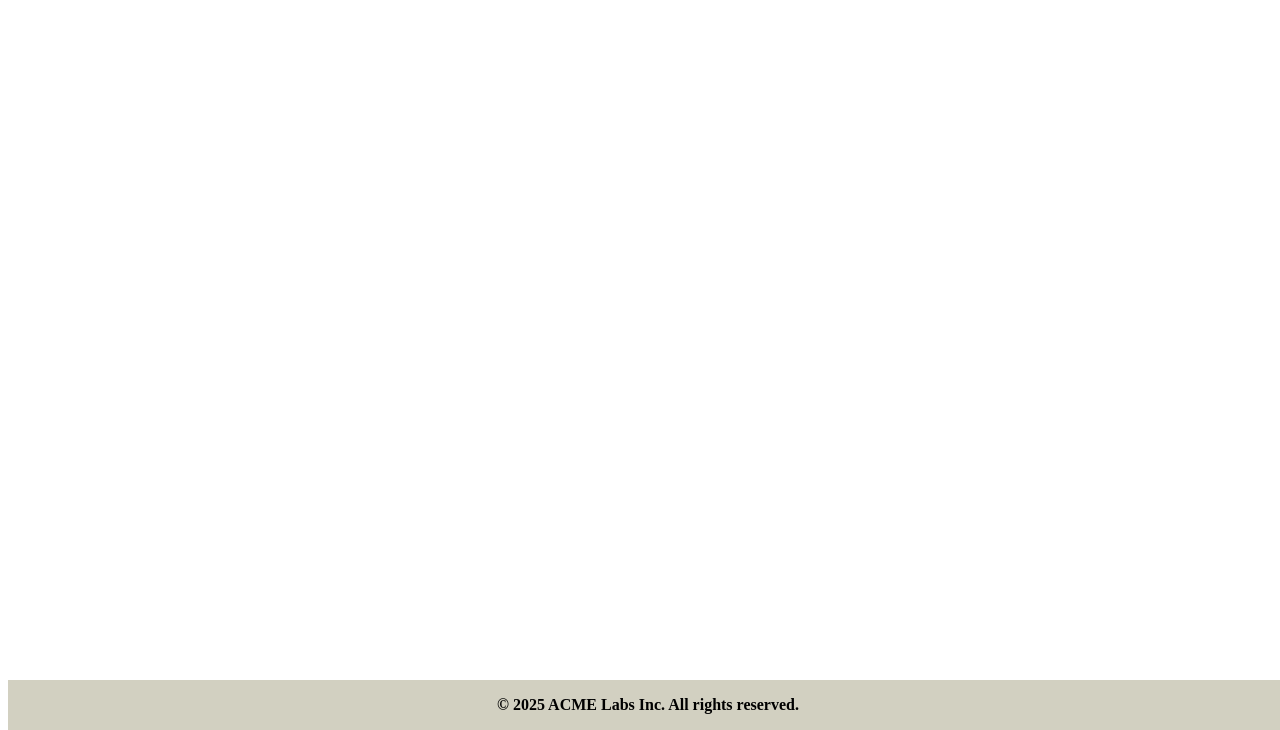
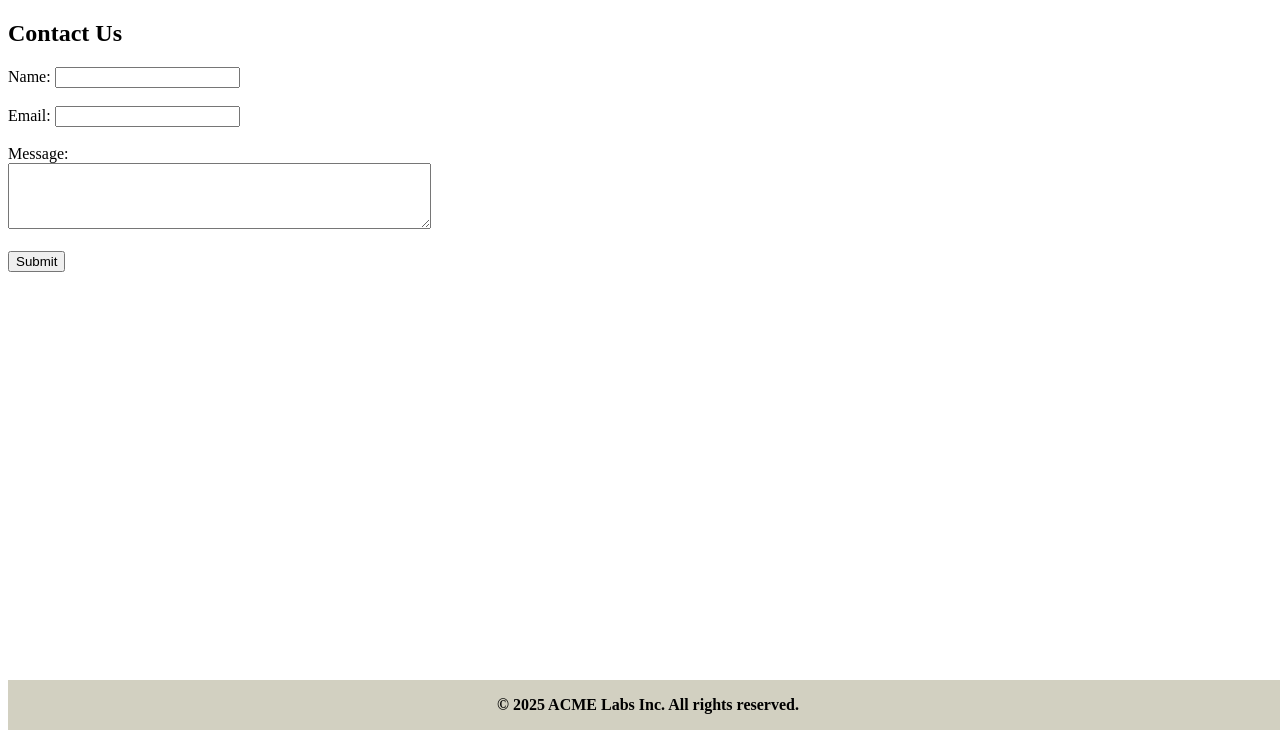
Before and after one commit to OldManSaturn/Company-Website, a Flask app: template templates/contact.html in a window 1280 px wide. Shown: the part 70-800 px from the top of the page. Run offline with Flask 3, Linux system fonts and the light colour scheme; the template is opened without the code that fills it, so the values that code supplies are empty.

Commit message:
added contact form

```diff
--- a/app.py
+++ b/app.py
@@ -19,8 +19,15 @@ def partnerships_page():
 @app.route('/legal')
 def legal_page():
     return render_template('legal.html')
-@app.route('/contact')
+@app.route('/contact', methods=['GET', 'POST'])
 def contact_page():
+    if request.method == 'POST':
+        # Handle form submission
+        name = request.form['name']
+        email = request.form['email']
+        message = request.form['message']
+        # Process the form data (e.g., save to database, send email, etc.)
+        return render_template('contact.html', success=True)
     return render_template('contact.html')
 
 @app.route('/base')
--- a/templates/contact.html
+++ b/templates/contact.html
@@ -1,5 +1,17 @@
 {% extends "base.html" %}
 
 {% block content %}
-<!-- Add your content here -->
+<h2>Contact Us</h2>
+<form action="/submit_contact" method="post">
+    <label for="name">Name:</label>
+    <input type="text" id="name" name="name" required><br><br>
+
+    <label for="email">Email:</label>
+    <input type="email" id="email" name="email" required><br><br>
+
+    <label for="message">Message:</label><br>
+    <textarea id="message" name="message" rows="4" cols="50" required></textarea><br><br>
+
+    <input type="submit" value="Submit">
+</form>
 {% endblock %}
```
